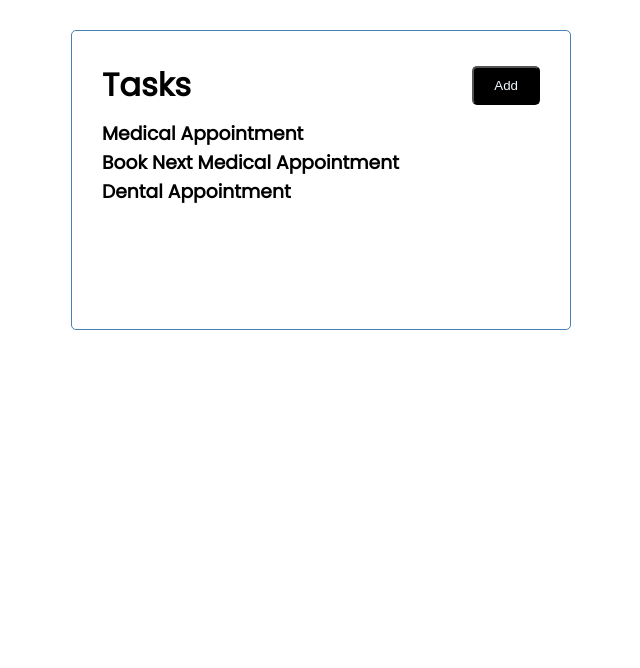
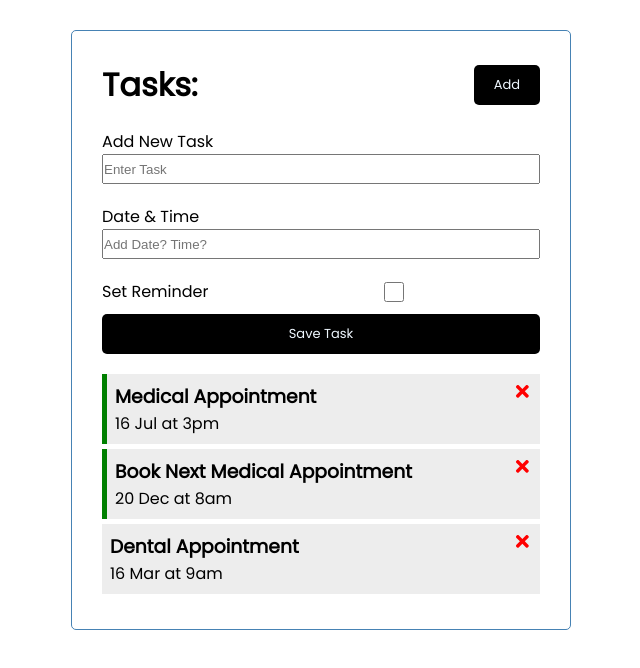
Before and after one commit to Hong-Zhen/reactjs-tasktracker, a React (Create React App) app: page / in a window 1280 px wide. Shown: the top 668 px of the page, without its empty margins (319-959 px from the left). Built offline with nearby package versions, Linux system fonts and the light colour scheme.

Commit message:
Add form done

```diff
--- a/package.json
+++ b/package.json
@@ -8,6 +8,7 @@
     "@testing-library/user-event": "^12.8.3",
     "react": "^17.0.2",
     "react-dom": "^17.0.2",
+    "react-icons": "^4.2.0",
     "react-scripts": "4.0.3",
     "web-vitals": "^1.1.2"
   },
--- a/src/App.js
+++ b/src/App.js
@@ -3,6 +3,7 @@
 import React, { useState } from "react";
 import Header from "./components/Header";
 import Tasks from "./components/Tasks";
+import AddTask from "./components/Add";
 
 function App() {
   const [tasks, setTasks] = useState([
@@ -26,10 +27,39 @@ function App() {
     },
   ]);
 
+  // Add Task
+  const addTask = (task) => {
+    console.log(task);
+    const id = Math.floor(Math.random() * 1000) + 1;
+    const newTask = { id, ...task };
+    setTasks([...tasks, newTask]);
+  };
+
+  // Delete Task
+  const deleteTask = (id) => {
+    setTasks(tasks.filter((task) => task.id !== id));
+    console.log("Deleted", id);
+  };
+
+  // Double click
+  const toggleReminder = (id) => {
+    setTasks(
+      tasks.map((task) =>
+        task.id === id ? { ...task, reminder: !task.reminder } : task
+      )
+    );
+    console.log("Toggle remainder, ", id);
+  };
+
   return (
     <div className="container">
-      <Header title="Tasks" />
-      <Tasks tasks={tasks} />
+      <Header title="Tasks: " />
+      <AddTask onAdd={addTask} />
+      {tasks.length > 0 ? (
+        <Tasks tasks={tasks} onDelete={deleteTask} onToggle={toggleReminder} />
+      ) : (
+        "No Tasks"
+      )}
     </div>
   );
 }
--- /dev/null
+++ b/src/components/Add.js
@@ -0,0 +1,60 @@
+import React, { useState } from "react";
+
+const Add = ({ onAdd }) => {
+  const [text, setText] = useState("");
+  const [day, setDay] = useState("");
+  const [reminder, setReminder] = useState(false);
+
+  const onSubmit = (e) => {
+    e.preventDefault();
+
+    if (!text) {
+      alert("Type in Task");
+      return;
+    }
+
+    onAdd({ text, day, reminder });
+
+    setText("");
+    setDay("");
+    setReminder(false);
+  };
+
+  return (
+    <form className="add-form" onSubmit={onSubmit}>
+      <div className="form-control task-input">
+        <label>Add New Task</label>
+        <input
+          type="text"
+          placeholder="Enter Task"
+          value={text}
+          onChange={(e) => setText(e.target.value)}
+        />
+      </div>
+
+      <div className="form-control date-input">
+        <label>Date & Time</label>
+        <input
+          type="text"
+          placeholder="Add Date? Time?"
+          value={day}
+          onChange={(e) => setDay(e.target.value)}
+        />
+      </div>
+
+      <div className="form-control form-control-check">
+        <label>Set Reminder</label>
+        <input
+          type="checkbox"
+          checked={reminder}
+          value={reminder}
+          onChange={(e) => setReminder(e.currentTarget.checked)}
+        />
+      </div>
+
+      <input type="submit" value="Save Task" className="btn btn-form" />
+    </form>
+  );
+};
+
+export default Add;
--- /dev/null
+++ b/src/components/Task.js
@@ -0,0 +1,23 @@
+import React from "react";
+import { FaTimes } from "react-icons/fa";
+
+const Task = ({ task, onDelete, onToggle }) => {
+  return (
+    <div
+      className={`task ${task.reminder ? "reminder" : ""}`}
+      onDoubleClick={() => onToggle(task.id)}
+    >
+      <h3>
+        {task.text}
+        <FaTimes
+          className="cross-icon"
+          style={{ color: "red", cursor: "pointer" }}
+          onClick={() => onDelete(task.id)}
+        ></FaTimes>
+      </h3>
+      <p>{task.day}</p>
+    </div>
+  );
+};
+
+export default Task;
--- a/src/components/Tasks.js
+++ b/src/components/Tasks.js
@@ -1,10 +1,16 @@
 import PropType from "prop-types";
+import Task from "./Task";
 
-const Tasks = ({ tasks }) => {
+const Tasks = ({ tasks, onDelete, onToggle }) => {
   return (
     <>
       {tasks.map((task) => (
-        <h3>{task.text}</h3>
+        <Task
+          key={task.id}
+          task={task}
+          onDelete={onDelete}
+          onToggle={onToggle}
+        />
       ))}
     </>
   );
--- a/src/index.css
+++ b/src/index.css
@@ -33,4 +33,77 @@ body {
   background-color: black;
   padding: 10px 20px;
   border-radius: 5px;
+  font-family: inherit;
+  font-size: 13px;
+  cursor: pointer;
+  border: none;
 }
+
+.btn:active {
+  transform: scale(0.97);
+}
+
+.task {
+  background-color: hsl(0, 0%, 93%);
+  padding: 8px;
+  margin-bottom: 5px;
+  user-select: none;
+}
+
+.task h3 {
+  display: flex;
+  justify-content: space-between;
+}
+
+.task h3 cross-icon {
+  cursor: pointer;
+}
+
+/* OR .task.reminder */
+.reminder {
+  border-left: 5px solid green;
+}
+
+.btn-form {
+  display: block;
+  width: 100%;
+}
+
+.task-input input:focus,
+.date-input input:focus {
+  outline: none;
+  border: 1px solid black;
+  box-shadow: 1px 1px 2px lightblue;
+}
+
+.add-form {
+  margin-bottom: 20px;
+}
+
+.form-control {
+  padding: 10px 0 10px 0;
+}
+
+.form-control label {
+  display: block;
+}
+
+.form-control input {
+  height: 30px;
+  width: 100%;
+}
+
+.form-control-check {
+  display: flex;
+  align-items: center;
+  justify-content: space-between;
+}
+
+.form-control-check label {
+  flex: 1;
+}
+
+.form-control-check input {
+  flex: 2;
+  height: 20px;
+}
```
Also changed, not shown: 1 other file (tests, documents, lock files or other folders).
